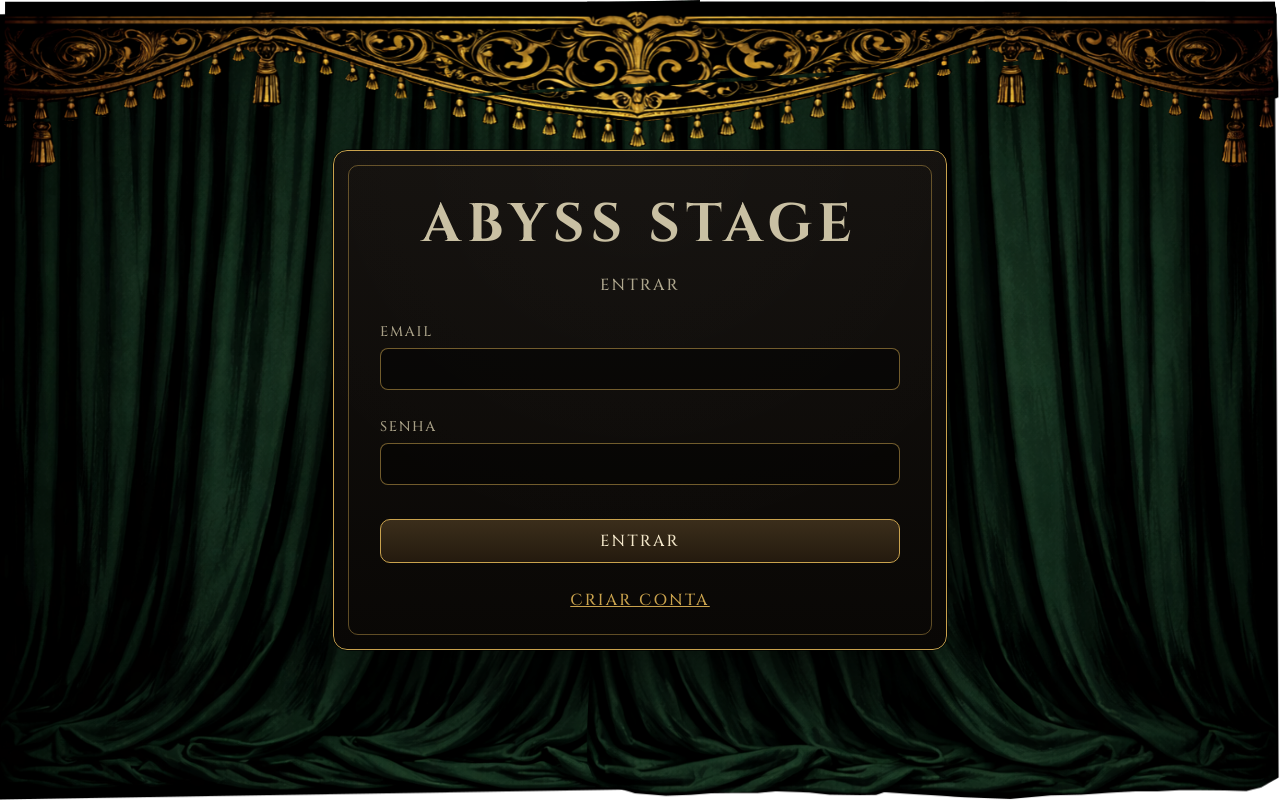
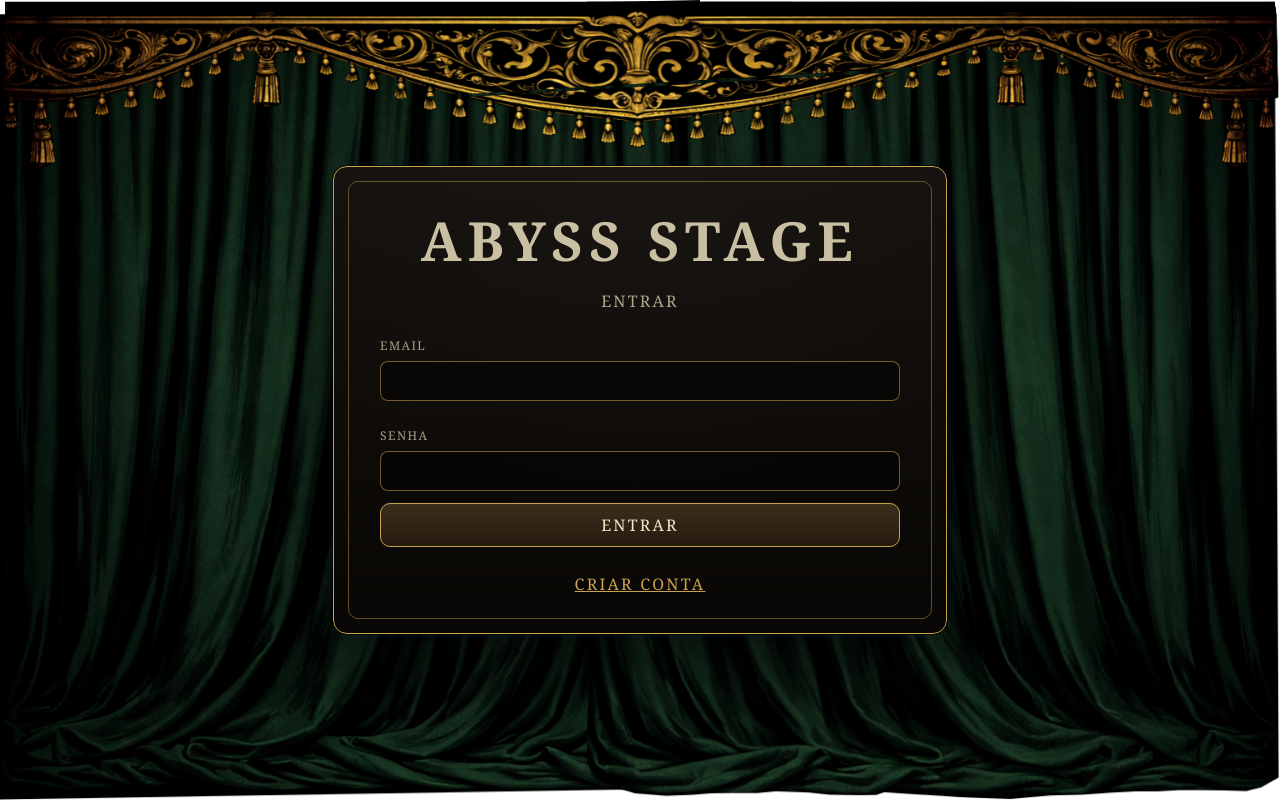
Before and after one commit to AlexFoppa/abyss-stage, a React (Vite) app in the folder apps/web/: page / in a window 1280 px wide. Built offline with nearby package versions, Linux system fonts and the light colour scheme; no server answers.

Commit message:
Refactor - lobby and change font

```diff
--- a/apps/web/src/screens/ForceResetScreen.tsx
+++ b/apps/web/src/screens/ForceResetScreen.tsx
@@ -44,25 +44,25 @@ export function ForceResetScreen() {
         Logado como <b>{user?.email}</b>
       </div>
 
-      <form onSubmit={onSubmit} style={{ display: "grid", gap: 12 }}>
-        <label>
+     <form onSubmit={onSubmit} className="ui-stack">
+        <label className="ui-label">
           Senha atual
           <input
+            className="ui-field"
             value={currentPassword}
             onChange={(e) => setCurrentPassword(e.target.value)}
             type="password"
-            style={{ width: "100%" }}
             autoComplete="current-password"
           />
         </label>
 
-        <label>
+        <label className="ui-label">
           Nova senha
           <input
+            className="ui-field"
             value={newPassword}
             onChange={(e) => setNewPassword(e.target.value)}
             type="password"
-            style={{ width: "100%" }}
             autoComplete="new-password"
           />
         </label>
@@ -70,14 +70,15 @@ export function ForceResetScreen() {
         {err && <div style={{ color: "crimson" }}>{err}</div>}
         {ok && <div style={{ color: "green" }}>{ok}</div>}
 
-        <button disabled={busy} type="submit">
+        <button className="ui-btn" disabled={busy} type="submit">
           {busy ? "Salvando…" : "Salvar nova senha"}
         </button>
 
-        <button type="button" onClick={logout}>
+        <button className="ui-btn ui-btn--ghost" type="button" onClick={logout}>
           Sair
         </button>
       </form>
+
     </Screen>
   );
 }
--- a/apps/web/src/screens/LobbyScreen.tsx
+++ b/apps/web/src/screens/LobbyScreen.tsx
@@ -32,14 +32,24 @@ export function LobbyScreen({ onCreateCharacter }: { onCreateCharacter: () => vo
         {user?.name} — {user?.role}
       </div>
 
-      <div style={{ display: "grid", gap: 10 }}>
-        <button disabled={status === "connecting" || status === "connected"} onClick={connectAudio}>
+      <div className="ui-stack" style={{ gap: 10 }}>
+        <button
+          className="ui-btn"
+          disabled={status === "connecting" || status === "connected"}
+          onClick={connectAudio}
+        >
           {status === "connected" ? "Áudio conectado" : status === "connecting" ? "Conectando…" : "Conectar áudio"}
         </button>
 
-        {canCreate && <button onClick={onCreateCharacter}>Criar personagem</button>}
+        {canCreate && (
+          <button className="ui-btn" onClick={onCreateCharacter}>
+            Criar personagem
+          </button>
+        )}
 
-        <button onClick={logout}>Sair</button>
+        <button className="ui-btn ui-btn--ghost" onClick={logout}>
+          Sair
+        </button>
       </div>
 
       {err && <div style={{ color: "crimson", marginTop: 12 }}>{err}</div>}
--- a/apps/web/src/styles/components.css
+++ b/apps/web/src/styles/components.css
@@ -9,7 +9,7 @@
   border:1px solid var(--gold-border);
   border-radius:var(--radius-md);
   box-shadow:0 18px 60px rgba(0,0,0,.55);
-  font-family:"Cinzel",serif;
+  font-family: var(--font-display);
 }
 
 .ui-label{
@@ -20,6 +20,22 @@
   letter-spacing:.12em;
   text-transform:uppercase;
   color:var(--text-label);
+}
+
+.ui-field{
+  display:block;
+  width:100%;
+  box-sizing:border-box;
+  min-height:var(--field-h);
+  padding:0 var(--field-pad-x);
+  background:rgba(0,0,0,.45);
+  border:1px solid var(--gold-border);
+  border-radius:var(--radius-sm);
+  color:var(--text-input);
+  outline:none;
+  font-family: var(--font-ui);
+  text-transform:none;
+  letter-spacing:normal;
 }
 
 .ui-btn{
@@ -33,7 +49,7 @@
   color:var(--text-button);
   letter-spacing:.14em;
   text-transform:uppercase;
-  font-family:"Cinzel",serif;
+  font-family: var(--font-display);
 }
 
 
@@ -48,18 +64,6 @@ textarea.ui-field{
   box-shadow:0 0 0 2px var(--gold-glow);
 }
 
-.ui-btn{
-  height:44px;
-  padding:0 18px;
-  background:linear-gradient(#3b2e1b,#241a0e);
-  border:1px solid var(--gold);
-  border-radius:10px;
-  color:var(--text-button);
-  letter-spacing:.14em;
-  text-transform:uppercase;
-  font-family:"Cinzel",serif;
-}
-
 .ui-btn:hover{ filter:brightness(1.08); }
 .ui-btn:disabled{ opacity:.6; }
 
@@ -68,3 +72,60 @@ textarea.ui-field{
   border:1px solid var(--gold-border);
   color:var(--text-main);
 }
+
+
+.ui-modal{
+  width:min(520px,92vw);
+  padding:44px 46px 38px;
+  background:
+    radial-gradient(120% 140% at 50% 0%, rgba(255,255,255,.02), transparent 60%),
+    linear-gradient(var(--bg-ink-2), var(--bg-ink));
+  color:var(--text-main);
+  border:1px solid var(--gold);
+  outline:1px solid rgba(0,0,0,.6);
+  border-radius:14px;
+  box-shadow:0 28px 90px var(--shadow-strong);
+  font-family: var(--font-display);
+  position:relative;
+}
+
+.ui-modal:before{
+  content:"";
+  position:absolute;
+  inset:14px;
+  border:1px solid var(--gold-soft);
+  border-radius:10px;
+  pointer-events:none;
+}
+
+.ui-title{
+  margin:0 0 18px;
+  font-size:54px;
+  letter-spacing:.12em;
+  text-transform:uppercase;
+  text-align:center;
+  color:var(--text-main);
+}
+
+.ui-subtitle{
+  text-align:center;
+  letter-spacing:.14em;
+  text-transform:uppercase;
+  opacity:.85;
+  margin-bottom:10px;
+}
+
+.link{
+  width:auto; height:auto;
+  margin:14px auto 0;
+  display:block;
+  background:transparent;
+  border:0;
+  padding:0;
+  color:var(--gold);
+  text-decoration:underline;
+  letter-spacing:.14em;
+  text-transform:uppercase;
+  font-family: var(--font-display);
+}
+.link:hover{ filter:brightness(1.15); }
--- a/apps/web/src/styles/tokens.css
+++ b/apps/web/src/styles/tokens.css
@@ -20,4 +20,32 @@
   --field-pad-x: 12px;
   --radius-sm: 8px;
   --radius-md: 14px;
+
+  --font-display: "Cormorant Garamond", Georgia, "Times New Roman", serif;
+  --font-ui: "Crimson Pro", Georgia, "Times New Roman", serif;
+
+  /* layout / containers */
+  --container-max: 1200px;
+  --modal-w: 520px;
+  --vw-safe: 92vw;
+
+  /* panel */
+  --panel-pad-x: 46px;
+  --panel-pad-y-top: 44px;
+  --panel-pad-y-bottom: 38px;
+  --panel-inner-inset: 14px;
+
+  /* typography */
+  --fs-title: 54px;
+  --fs-label: 12px;
+  --fs-label-lg: 14px;
+  --ls-label: .12em;
+  --ls-ui: .14em;
+
+  /* buttons */
+  --btn-h: 44px;
+
+  /* shadows */
+  --shadow-mid: rgba(0,0,0,.6);
+
 }
--- a/apps/web/src/ui/Screen.tsx
+++ b/apps/web/src/ui/Screen.tsx
@@ -1,19 +1,8 @@
-// apps/web/src/ui/Screen.tsx
 export function Screen({ title, children }: { title: string; children?: React.ReactNode }) {
   return (
-    <div className="panel">
-      <h1>Abyss Stage</h1>
-      <div
-        style={{
-          textAlign: "center",
-          letterSpacing: ".14em",
-          textTransform: "uppercase",
-          opacity: 0.85,
-          marginBottom: 10,
-        }}
-      >
-        {title}
-      </div>
+    <div className="ui-modal">
+      <h1 className="ui-title">Abyss Stage</h1>
+      <div className="ui-subtitle">{title}</div>
       {children}
     </div>
   );
```
